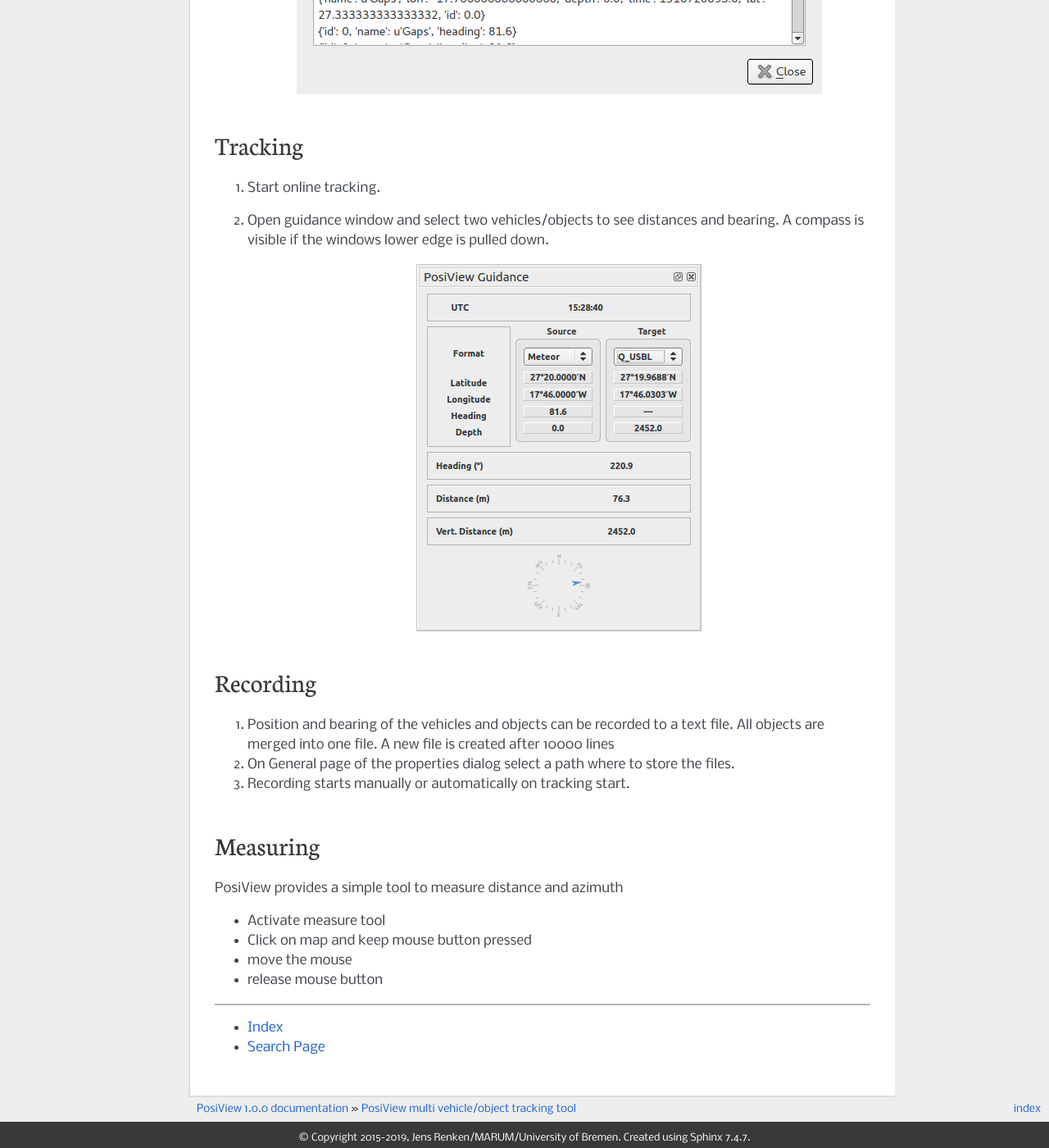
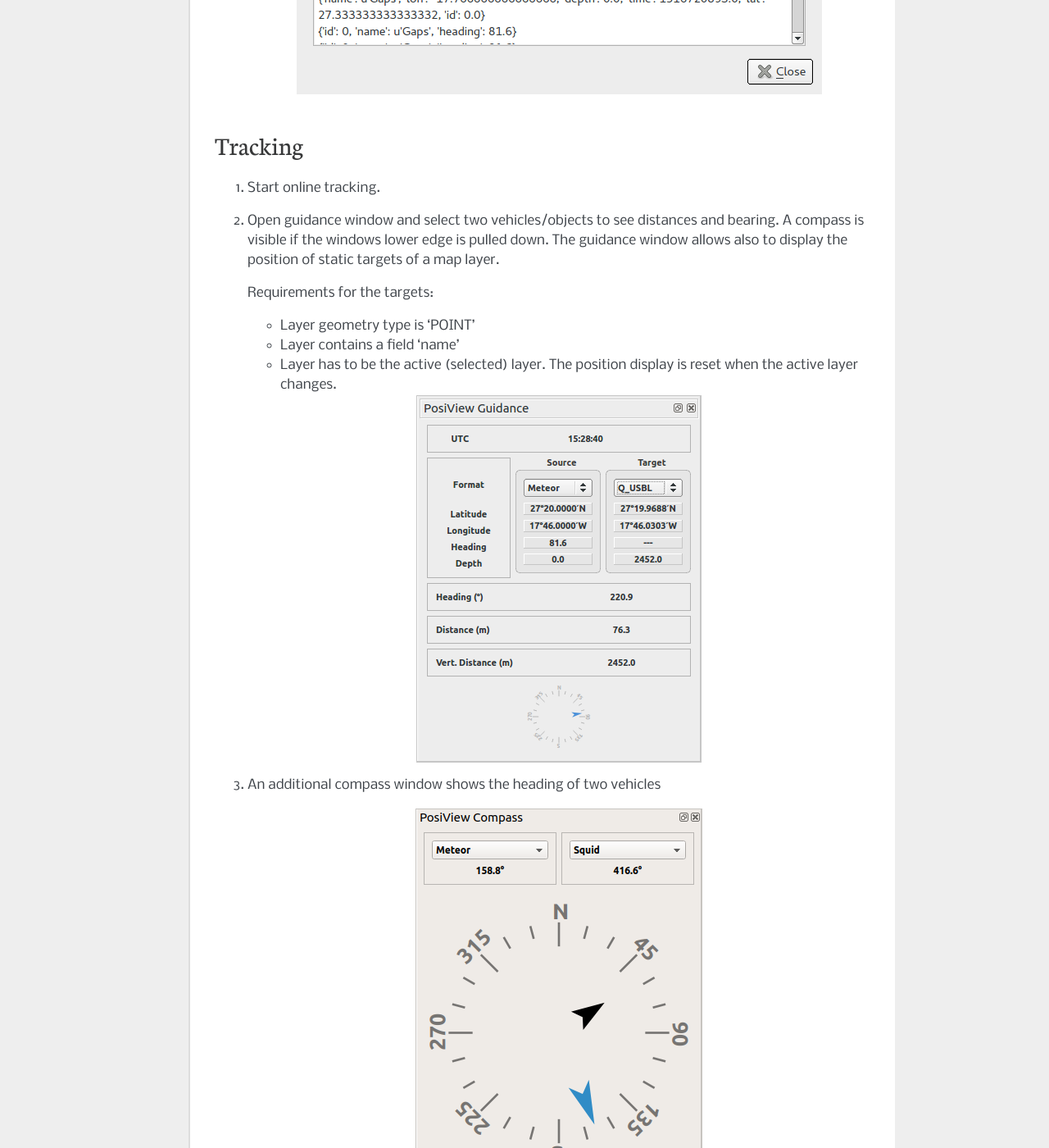
Before and after one commit to jrenken/qgis-PosiView, a Sphinx documentation site: the page built from help/source/index.rst, in a window 1280 px wide and 1400 px high, scrolled down 2398 px. Shown: the whole window at 82% size. Built offline with Sphinx 7.4.7, drawn with Linux system fonts in a browser that asks for light colours; formulas are drawn with MathJax 3; some of the changed text lies outside the part shown.

Commit message:
update documentation

```diff
--- a/help/source/index.rst
+++ b/help/source/index.rst
@@ -44,7 +44,7 @@
    .. index:: Provider; creating
 
 
-#. On Provider page create and configure providers as needed.
+#. On Provider page, create and configure providers as needed.
 
    * Add a new provider first, give it a unique name and select the properties.
    * :doc:`provider`
@@ -54,7 +54,7 @@
 
    .. index:: Vehicles; creating
 
-#. On Vehicle/Object page create and configure a vehicle as needed.
+#. On Vehicle/Object page, create and configure a vehicle as needed.
 
    * Add a new vehicle first, give it a unique name and set the properties.
    * Select a type. For shape types a template shape can be choosen by right clicking on the shape lineedit. If needed, modify the shape by hand.
@@ -96,10 +96,24 @@
 
 #. Start online tracking.
 #. Open guidance window and select two vehicles/objects to see distances and bearing. A compass is visible if the windows lower edge is pulled down.
+   The guidance window allows also to display the position of static targets of a map layer.
+
+   Requirements for the targets:
+
+   * Layer geometry type is 'POINT'
+   * Layer contains a field 'name'
+   * Layer has to be the active (selected) layer. The position display is reset when the active layer changes.
 
    .. index:: Guidance window
 
    .. image:: _static/guidance.png
+      :align: center
+
+#. An additional compass window shows the heading of two vehicles
+
+   .. index:: Compass window
+
+   .. image:: _static/compass.png
       :align: center
 
 .. index:: Recording
```
Also changed, not shown: help/source/protocol.rst (+76 -25 lines), help/source/provider.rst (+8 -0 lines), help/source/vehicle.rst (+4 -3 lines), help/source/_static/compass.png (added), help/source/_static/config_vehicles.png, 1 other file.
